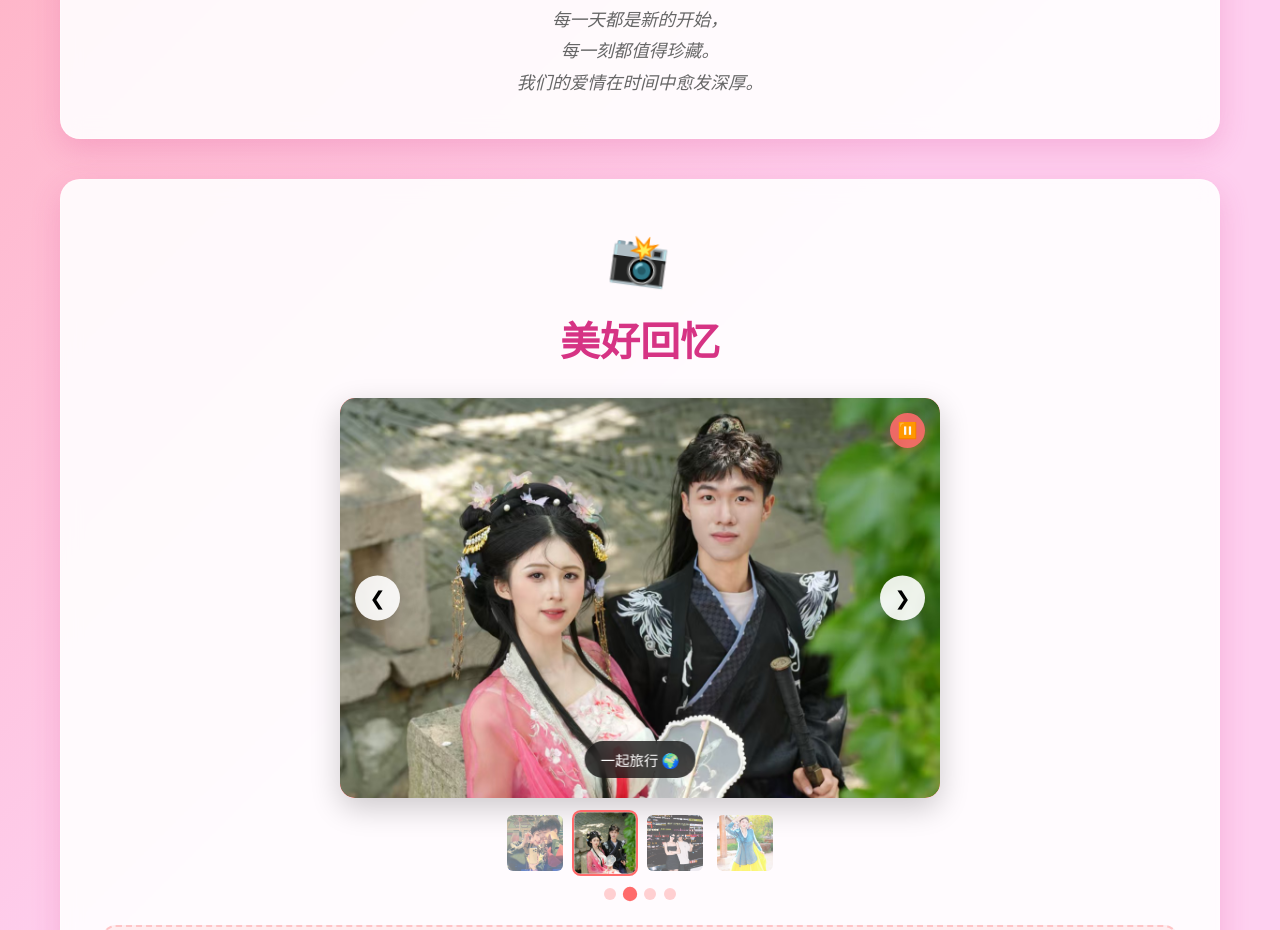
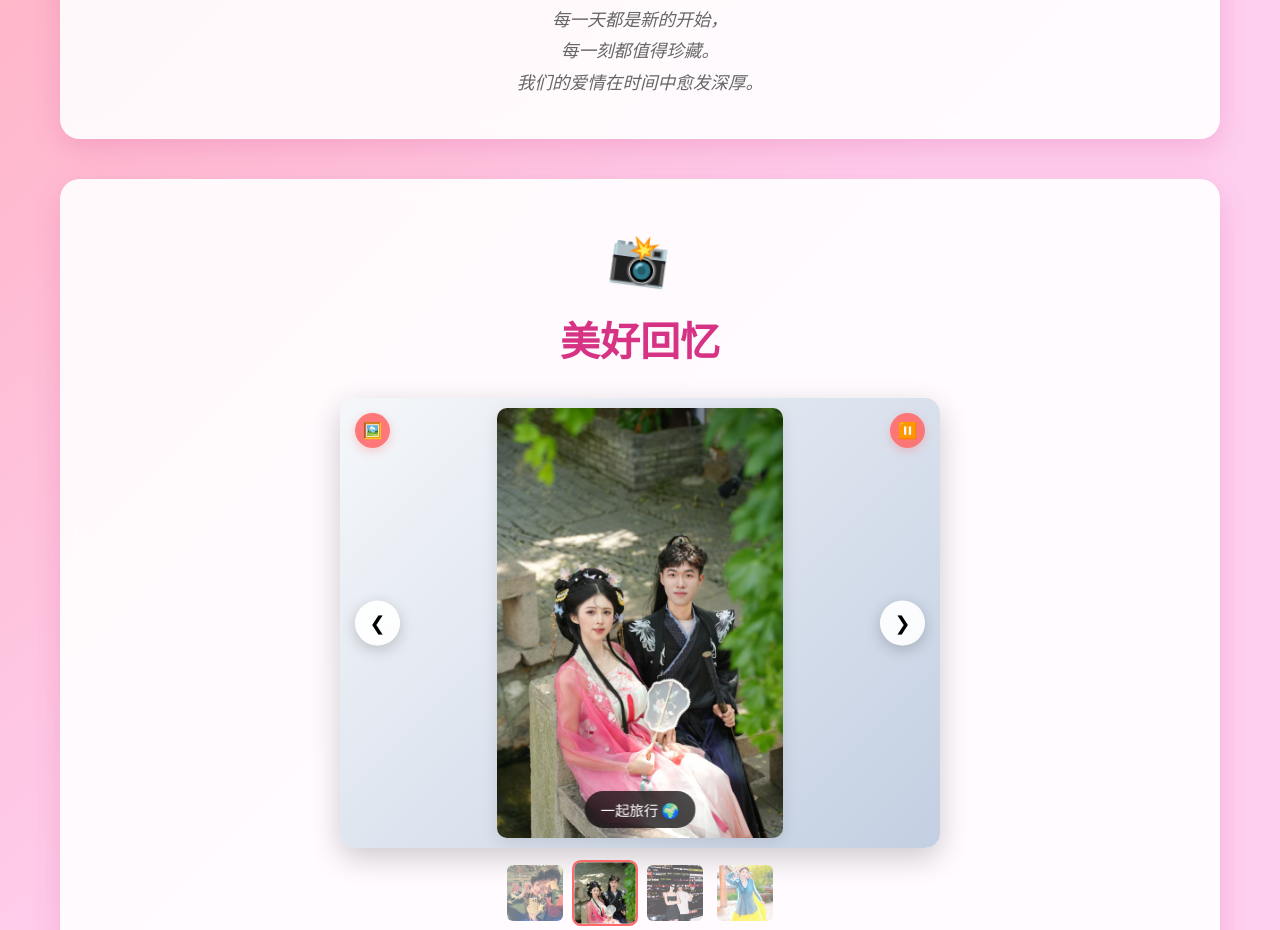
Before and after one commit to Baobo824/love-memory, a plain HTML site: page index.html in a window 1280 px wide. Shown: the part 1239-2169 px from the top of the page. Drawn offline with Linux system fonts and the light colour scheme.

Commit message:
优化图片显示，完美解决格式问题
 主要改进：
-  修复图片无法完整显示的问题
-  增加轮播容器高度 (400px  450px)
-  优化图片适应方式 (object-fit: contain)
-  新增显示模式切换功能

 双显示模式：
-  适应模式：图片完整显示，保持比例
-  填充模式：图片填满容器，可能裁剪

 视觉优化：
-  更柔和的背景渐变
-  图片悬停效果
-  更好的居中对齐
-  移动端高度优化

 用户体验：
-  一键切换显示模式
-  切换状态提示
-  直观的按钮图标
-  完美的移动端适配

现在图片可以完整、美观地展示了！

```diff
--- a/index.html
+++ b/index.html
@@ -110,6 +110,9 @@
 
                         <!-- 自动播放控制 -->
                         <button class="auto-play-btn" onclick="toggleAutoPlay()" id="auto-play-btn">⏸️</button>
+
+                        <!-- 图片显示模式切换 -->
+                        <button class="display-mode-btn" onclick="toggleDisplayMode()" id="display-mode-btn" title="切换显示模式">🖼️</button>
                     </div>
 
                     <!-- 缩略图导航 -->
--- a/script.js
+++ b/script.js
@@ -529,11 +529,15 @@ let currentSlide = 0;
 let slides = [];
 let autoPlayInterval = null;
 let isAutoPlaying = true;
+let displayMode = 'contain'; // 'contain' 或 'fill'
 
 // 初始化图片轮播
 function initPhotoCarousel() {
     slides = document.querySelectorAll('.carousel-slide');
     if (slides.length === 0) return;
+
+    // 设置初始显示模式
+    updateDisplayMode();
 
     // 开始自动播放
     startAutoPlay();
@@ -727,3 +731,28 @@ function addTouchSupport() {
         startY = 0;
     });
 }
+
+// 切换图片显示模式
+function toggleDisplayMode() {
+    displayMode = displayMode === 'contain' ? 'fill' : 'contain';
+    updateDisplayMode();
+
+    const modeText = displayMode === 'contain' ? '适应模式' : '填充模式';
+    showNotification(`已切换到${modeText} 🖼️`);
+}
+
+// 更新显示模式
+function updateDisplayMode() {
+    slides = document.querySelectorAll('.carousel-slide');
+    slides.forEach(slide => {
+        slide.classList.remove('contain-mode', 'fill-mode');
+        slide.classList.add(`${displayMode}-mode`);
+    });
+
+    // 更新按钮图标
+    const btn = document.getElementById('display-mode-btn');
+    if (btn) {
+        btn.textContent = displayMode === 'contain' ? '🖼️' : '🔲';
+        btn.title = displayMode === 'contain' ? '切换到填充模式' : '切换到适应模式';
+    }
+}
--- a/style.css
+++ b/style.css
@@ -578,11 +578,14 @@ body {
 .carousel-container {
     position: relative;
     width: 100%;
-    height: 400px;
+    height: 450px; /* 增加高度 */
     border-radius: 15px;
     overflow: hidden;
     box-shadow: 0 10px 30px rgba(0, 0, 0, 0.2);
-    background: linear-gradient(45deg, #ff6b6b, #ff8e8e);
+    background: linear-gradient(135deg, #f5f7fa 0%, #c3cfe2 100%); /* 更柔和的背景 */
+    display: flex;
+    align-items: center;
+    justify-content: center;
 }
 
 .carousel-track {
@@ -600,9 +603,9 @@ body {
     opacity: 0;
     transition: opacity 0.5s ease-in-out;
     display: flex;
-    flex-direction: column;
     justify-content: center;
     align-items: center;
+    padding: 10px; /* 添加内边距 */
 }
 
 .carousel-slide.active {
@@ -610,10 +613,35 @@ body {
 }
 
 .carousel-slide img {
+    max-width: 100%;
+    max-height: 100%;
+    width: auto;
+    height: auto;
+    object-fit: contain; /* 确保图片完整显示 */
+    border-radius: 10px;
+    box-shadow: 0 4px 15px rgba(0, 0, 0, 0.1);
+    transition: transform 0.3s ease;
+}
+
+.carousel-slide img:hover {
+    transform: scale(1.02); /* 轻微放大效果 */
+}
+
+/* 图片显示模式 */
+.carousel-slide.fill-mode img {
     width: 100%;
     height: 100%;
-    object-fit: cover;
-    border-radius: 15px;
+    max-width: none;
+    max-height: none;
+    object-fit: cover; /* 填充模式 */
+}
+
+.carousel-slide.contain-mode img {
+    max-width: 100%;
+    max-height: 100%;
+    width: auto;
+    height: auto;
+    object-fit: contain; /* 适应模式（默认） */
 }
 
 .slide-caption {
@@ -683,6 +711,31 @@ body {
 }
 
 .auto-play-btn:hover {
+    background: #ff6b6b;
+    transform: scale(1.1);
+}
+
+.display-mode-btn {
+    position: absolute;
+    top: 15px;
+    left: 15px;
+    background: rgba(255, 107, 107, 0.9);
+    border: none;
+    width: 35px;
+    height: 35px;
+    border-radius: 50%;
+    color: white;
+    font-size: 1rem;
+    cursor: pointer;
+    display: flex;
+    align-items: center;
+    justify-content: center;
+    box-shadow: 0 3px 10px rgba(255, 107, 107, 0.3);
+    transition: all 0.3s ease;
+    z-index: 10;
+}
+
+.display-mode-btn:hover {
     background: #ff6b6b;
     transform: scale(1.1);
 }
@@ -817,7 +870,7 @@ body {
 
     /* 移动端轮播图适配 */
     .carousel-container {
-        height: 280px;
+        height: 320px; /* 增加移动端高度 */
     }
 
     .carousel-btn {
```
